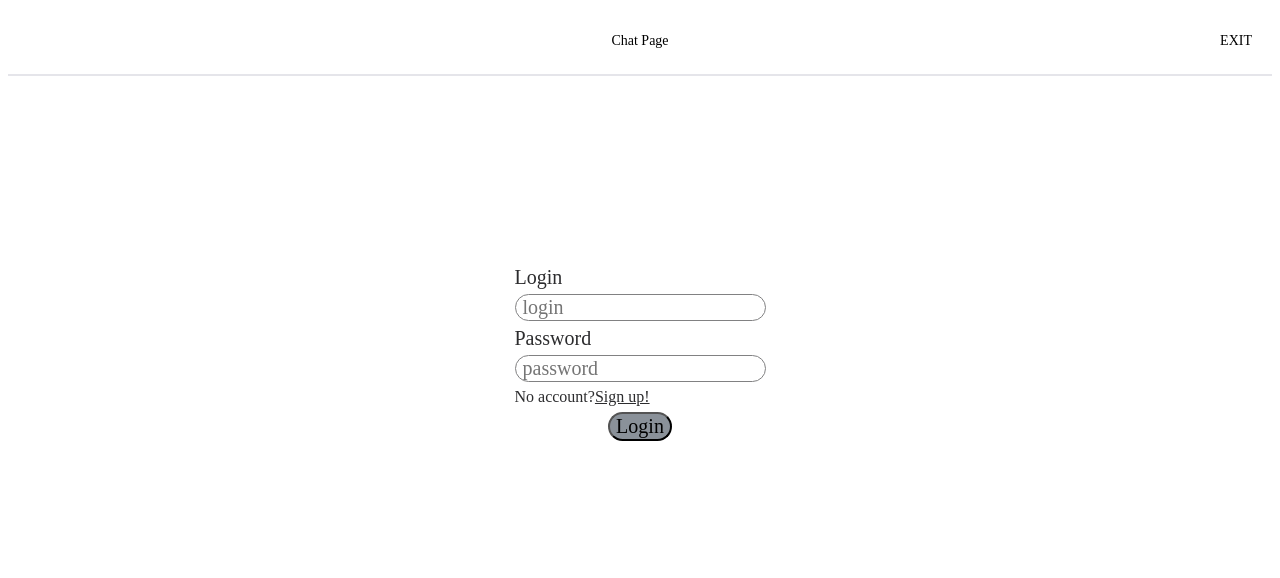
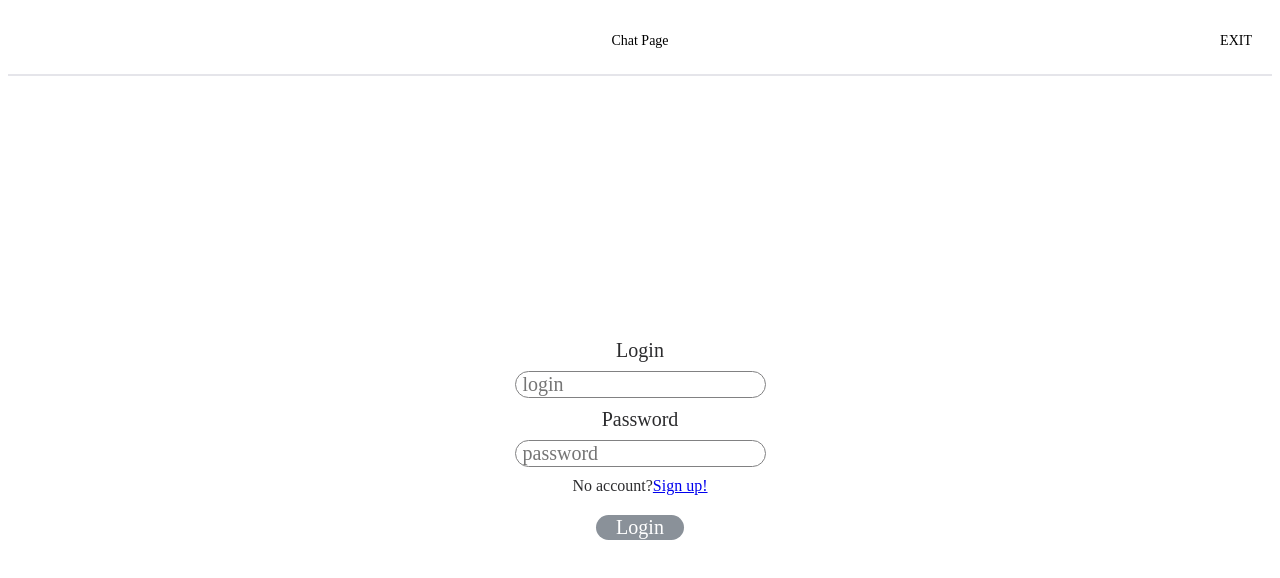
Before and after one commit to vladeslavek/chat-fe-v2, a React (Create React App) app: page /login in a window 1280 px wide. Shown: the top 578 px of the page. Built offline with nearby package versions, Linux system fonts and the light colour scheme.

Commit message:
поправила css для логина и рега, добавила компонент для сообщения

```diff
--- /dev/null
+++ b/src/components/Message/Message.js
@@ -0,0 +1,53 @@
+import React from 'react';
+import styles from "../../pages/Chat.module.css";
+
+const Message = ({message, currentUser, onEdit, onDelete, time}) => {
+    const isSender = true
+    return (
+        <div>
+            {message.sender === currentUser ?
+                <div>
+                    <div className={styles.selfMessageContainer}>
+                        <p className={styles.selfMessage}
+                        >
+                            {message.text}
+                        </p>
+                        <div className={styles.actionsContainer}>
+                            <p className={styles.actions}
+                               onClick={onDelete}
+                            >
+                                Delete
+                            </p>
+                            <p className={styles.actions}
+                               onClick={onEdit}
+                            >
+                                Edit
+                            </p>
+                        </div>
+                    </div>
+                    <p className={styles.selfTime} >
+                        {time}
+                    </p>
+                </div>
+                :
+                <div>
+                    <p className={styles.sender}>
+                        {message.sender}
+                    </p>
+
+                    <div className={styles.otherMessageContainer}>
+                        <p className={styles.otherMessage}>
+                            {message.text}
+                        </p>
+                    </div>
+                    <p className={styles.time}>
+                        {time}
+                    </p>
+                </div>
+
+            }
+        </div>
+    );
+};
+
+export default Message;
--- a/src/pages/Auth.module.css
+++ b/src/pages/Auth.module.css
@@ -1,5 +1,5 @@
 .contentBlock {
-    padding-top: 15%;
+    padding-top: 20%;
     width: 100%;
     display: flex;
     flex-direction: column;
@@ -7,38 +7,43 @@
 }
 
 .textBlock {
-    margin-bottom: 6px;
-    font-family: 'Abel';
+    margin-top: 10px;
+    font-family: Abel;
     font-size: 20px;
     line-height: 22px;
     display: flex;
-    align-items: center;
+    justify-content: center;
     color: #2C2C2E;
 }
+
 .inputBlock {
-    margin-bottom: 6px;
+    margin-top: 10px;
     font-size: 20px;
     width: 100%;
     box-sizing:border-box;
-    font-family: 'Abel';
+    font-family: Abel;
     display: flex;
     border: 1px solid #818182;
     border-radius: 20px;
 }
 
 .btn {
-    margin: 6px;
-    font-family: 'Abel';
+    margin: 10px;
+    font-family: Abel;
     font-size: 20px;
     background: #8A9199;
     border-radius: 20px;
-    font-color: #FFFFFF;
+    border: none;
+    padding: 1px 20px;
+    color: #FFFFFF;
 }
+
 .lilTextBlock {
-    font-family: 'Abel';
+    margin: 10px;
+    font-family: Abel;
     font-size: 16px;
     line-height: 18px;
     display: flex;
-    align-items: center;
+    justify-content: center;
     color: #2C2C2E;
 }
--- a/src/pages/Chat.module.css
+++ b/src/pages/Chat.module.css
@@ -36,7 +36,7 @@
 .chatPage {
     overflow-y: scroll;
     display: flex;
-    flex-direction: column-reverse;
+    flex-direction: column;
     height: 80vh;
 }
 .sender {
--- a/src/pages/ChatPage.js
+++ b/src/pages/ChatPage.js
@@ -1,15 +1,12 @@
-import React, {useContext, useEffect, useMemo, useState} from 'react';
-import {useNavigate} from "react-router-dom";
-import {LOGIN_ROUTE} from "../utils/consts";
+import React, {useEffect, useMemo, useState} from 'react';
 import Header from "../components/Header/Header";
 import {$auth_host} from "../service";
 import {useAuth} from "../auth";
 import styles from './Chat.module.css'
-import axios from "axios";
 import jwt_decode from "jwt-decode";
+import Message from "../components/Message/Message";
 
 const ChatPage = () => {
-    const navigate = useNavigate()
     const [loading, setLoading] = useState(true);
     const [action, setAction] = useState('send')
     const [messages, setMessages] = useState([])
@@ -78,8 +75,7 @@ const ChatPage = () => {
         }));
     }
     const handleSendMessage = () => {
-        const date = (Date.now()/1000).toString()
-        console.log(date)
+        const date = (Number(Date.now()/1000)).toString()
         const id = jwt_decode(localStorage.getItem('token')).sub
         const message = (action === 'edit') ?
             {
@@ -98,7 +94,6 @@ const ChatPage = () => {
                     "text": editMessage
                 }
             };
-        console.log(message)
         setAction('')
         setEditMessage('')
         setEditMessageId(null)
@@ -113,45 +108,14 @@ const ChatPage = () => {
                 </div>
                 :
                 <div className={styles.chatPage}>
-                    {messages.map((message,index) => (
-                        currentUser === message.sender ?
-                            <div key={index}>
-                                <div className={styles.selfMessageContainer}>
-                                    <p className={styles.selfMessage}
-                                    >
-                                        {message.text}
-                                    </p>
-                                    <div className={styles.actionsContainer}>
-                                        <p className={styles.actions}
-                                           onClick={() => handleDeleteMessage(message.id)}
-                                        >
-                                            Delete
-                                        </p>
-                                        <p className={styles.actions} onClick={() => handleEditMessage(message)}>
-                                            Edit
-                                        </p>
-                                    </div>
-                                </div>
-                                <p className={styles.selfTime} >
-                                    {parseTimestamp(message.timestamp)}
-                                </p>
-                            </div>
-                            :
-                            <div key={index}>
-                                <p className={styles.sender}>
-                                    {message.sender}
-                                </p>
-
-                                <div className={styles.otherMessageContainer}>
-                                    <p className={styles.otherMessage}>
-                                        {message.text}
-                                    </p>
-                                </div>
-
-                                <p className={styles.time}>
-                                    {parseTimestamp(message.timestamp)}
-                                </p>
-                            </div>
+                    {messages.map((msg,index) => (
+                        <Message key={index}
+                                 message={msg}
+                                 currentUser={currentUser}
+                                 onEdit={() => handleEditMessage(msg)}
+                                 onDelete={() => handleDeleteMessage(msg.id)}
+                                 time={parseTimestamp(msg.timestamp)}
+                        />
                     ))}
                 </div>}
             <div className={styles.footer}>
--- a/src/pages/LoginPage.js
+++ b/src/pages/LoginPage.js
@@ -42,11 +42,13 @@ const LoginPage = () => {
                         className={styles.inputBlock}
                         value={password}
                         onChange={e => setPassword(e.target.value)}
-                        placeholder=" password"/>
+                        placeholder=" password"
+                        type="password"
+                    />
                 </div>
                 <div className={styles.lilTextBlock}>
                     No account?
-                    <NavLink className={styles.lilTextBlock} to={REGISTRATION_ROUTE}>Sign up!</NavLink>
+                    <NavLink to={REGISTRATION_ROUTE}>Sign up!</NavLink>
                 </div>
             </div>
             <div>
--- a/src/pages/RegistrationPage.js
+++ b/src/pages/RegistrationPage.js
@@ -45,11 +45,13 @@ const RegistrationPage = () => {
                             className={styles.inputBlock}
                             value={password}
                             onChange={e => setPassword(e.target.value)}
-                            placeholder=" password"/>
+                            placeholder=" password"
+                            type="password"
+                        />
                     </div>
                     <div className={styles.lilTextBlock}>
                         Have account?
-                        <NavLink className={styles.lilTextBlock} to={LOGIN_ROUTE}>Sigh in!</NavLink>
+                        <NavLink to={LOGIN_ROUTE}>Sign in!</NavLink>
                     </div>
                 </div>
                 <div>
```
